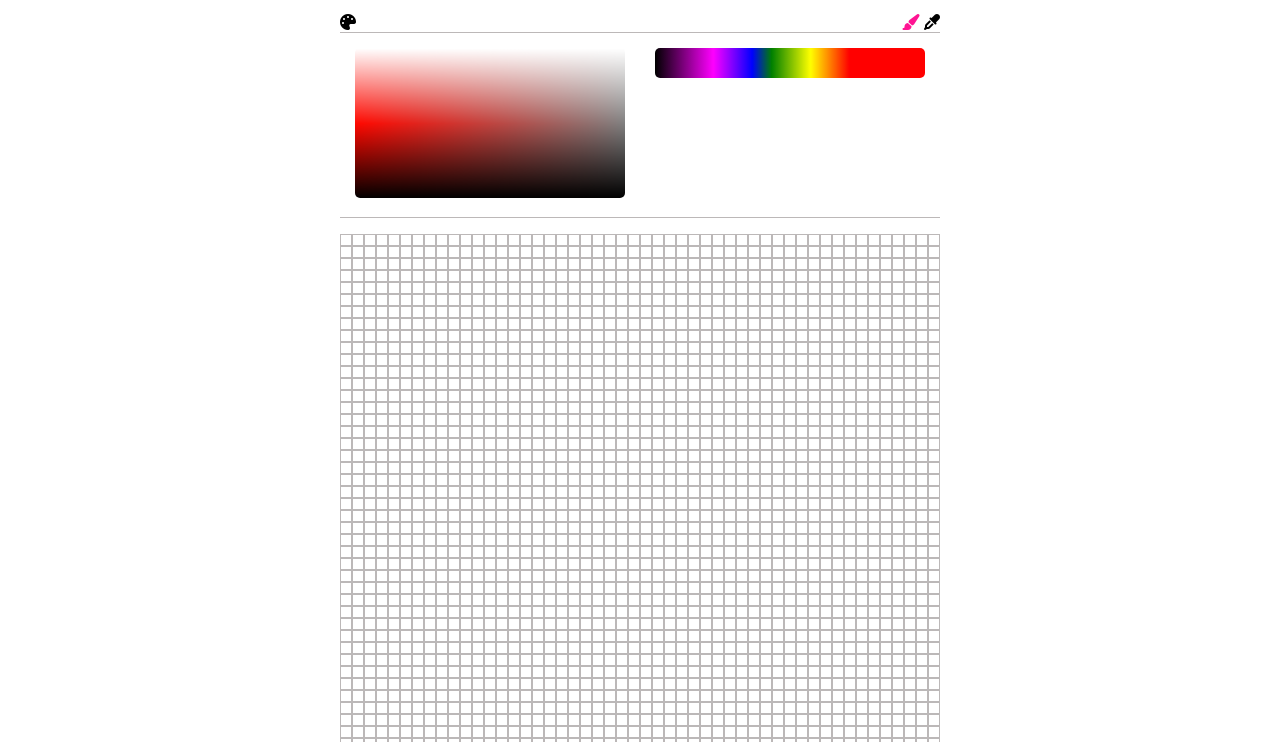
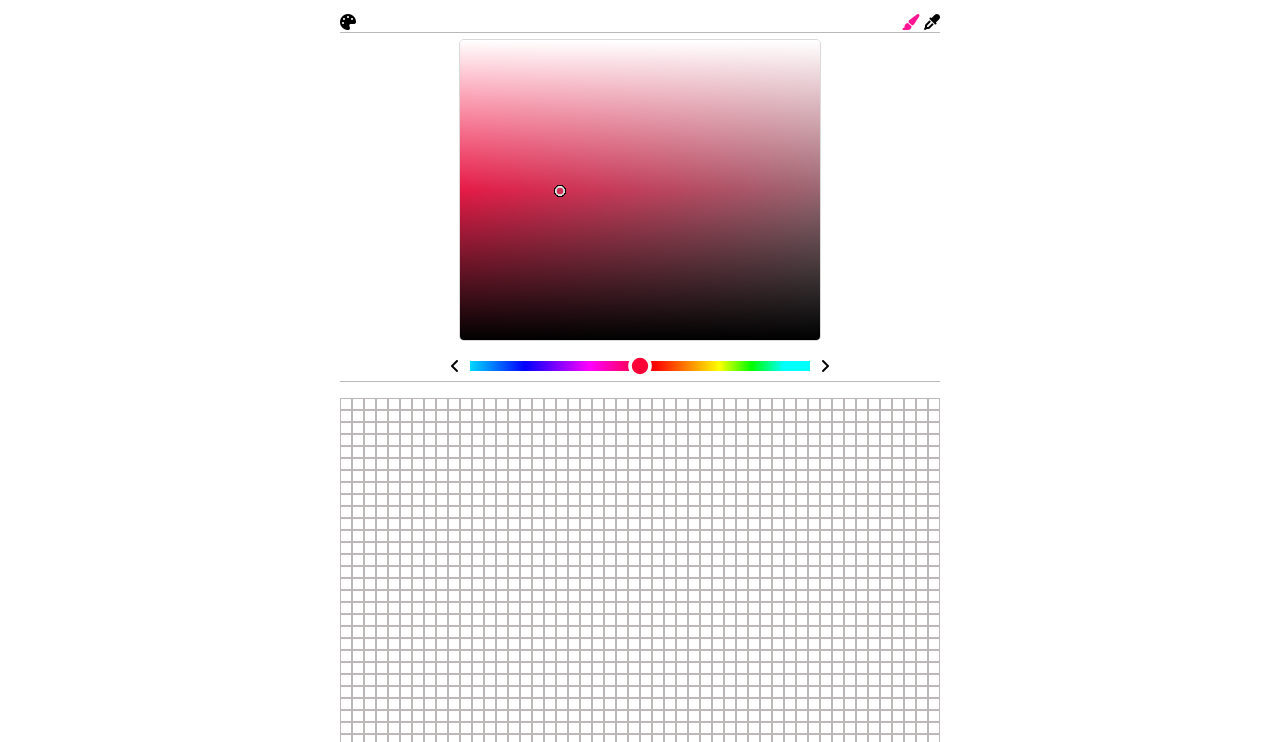
Before and after one commit to Anna21Tori/pixelart, a website: page frontend/index.html in a window 1280 px wide. Shown: the part 58-800 px from the top of the page. Drawn offline with nearby package versions, Linux system fonts and the light colour scheme; files that its build step writes are made by us from their sources; a web font is replaced by a local one.

Commit message:
rgb convert to hsl

```diff
--- a/frontend/index.html
+++ b/frontend/index.html
@@ -34,15 +34,17 @@
             </div>
             <div id="color-picker">
                 <div id="col-1">
-                    <canvas id="color"></canvas>
+                    <canvas width="360" height="300" id="color"></canvas>
                 </div>
                 <div id="col-2">
                     <div id="adjust">
-                        <canvas id="rgb-wheel"></canvas>
+                        <i class='fas fa-angle-left' onclick="main.changePositionLeft()"></i>
+                        <canvas id="rgb-wheel" ondrag="main.dragStrokView(event)" width="360" height="30"></canvas>
+                        <i class='fas fa-angle-right' onclick="main.changePositionRight()"></i>
                     </div>
                 </div>
             </div>
-            <div id="canvas">
+            <div>
                 <div id="table">
                 </div>
             </div>
@@ -52,6 +54,6 @@
             var main = Main;
             main.init(document.getElementById("table"));
             main.rgbWheel();
-            main.colorCanvas();
+           // main.drawCanvas();
         </script>
 </html>
--- a/frontend/js/main.js
+++ b/frontend/js/main.js
@@ -1,6 +1,15 @@
 var Main = {
     table: null,
     pixels: [],
+    stroke:{
+        x:0,
+        defaultWidth:360,
+        defaultHeight:30,
+        r:0,
+        g:0,
+        b:0,
+        hsl:[0,0,0]
+    },
     init : function(table){
             this.enabledBrush();
             this.table = document.getElementById("table");
@@ -78,33 +87,131 @@ var Main = {
         color: col
         }
     },
-    rgbWheel: function(){
+    initColorPicker: function(){
+         window.addEventListener('mousemove', function (e) {
+           console.log(e.pageX, e.pageY)
+        })
+    },
+    rgbWheel: function(repaint = false){
         var c = document.getElementById("rgb-wheel");
         var ctx = c.getContext("2d");
         var canvasInfo = c.getBoundingClientRect();
+        ctx.clearRect(0, 0, c.width, c.height);
+        var grd = ctx.createLinearGradient(0, 0, c.offsetWidth*0.9, 0);
+        grd.addColorStop(0, "rgb(0,255,255)");
+        grd.addColorStop("0.2", "rgb(0,0,255)");
+        grd.addColorStop("0.4", "rgb(255,0,255)");
+        grd.addColorStop("0.6", "rgb(255, 0, 0)");
 
-        var grd = ctx.createLinearGradient(0, 0, c.offsetWidth*0.8, 0);
-        grd.addColorStop(0, "black");
-        grd.addColorStop("0.3", "magenta");
-        grd.addColorStop("0.5", "blue");
-        grd.addColorStop("0.6", "green");
-        grd.addColorStop("0.8", "yellow");
-        grd.addColorStop(1, "red");
+        grd.addColorStop("0.8", "rgb(255,255,0)");
+        grd.addColorStop("0.9", "rgb(0,255,0)");
+        grd.addColorStop(1, "rgb(0,255,255)");
 
         ctx.fillStyle = grd;
-        ctx.fillRect(0, 0, c.width, c.height);
+        var start = this.stroke.defaultHeight/3
+        ctx.fillRect(start, c.height/3, c.width - (2*start), c.height - (2*c.height/3));
+        this.drawdefaultView(ctx, canvasInfo, !repaint)
     },
-    colorCanvas: function(){
+    drawCanvas: function(){
         var c = document.getElementById("color");
         var ctx = c.getContext("2d");
         var canvasInfo = c.getBoundingClientRect();
-        var hue = 2;
+        ctx.clearRect(0, 0, c.width, c.height);
+        this.convertRGBToHSL();
+        var hue = this.stroke.hsl[0];
+        console.log("hue:"+ this.stroke.hsl[0]," ", this.stroke.x);
         for(var row=0; row<c.height; row++){
-            var grad = ctx.createLinearGradient(0, 0, c.width,0);
-            grad.addColorStop(0, 'hsl('+hue+', 100%, '+(100-((100*row)/c.height))+'%)');
+            var grad = ctx.createLinearGradient(0, 0, c.width,c.height);
+            grad.addColorStop(0, 'rgb(255, 255, 255)');
+            grad.addColorStop("0.0001", 'hsl('+hue+', 100%, '+(100-((100*row)/c.height))+'%)');
             grad.addColorStop(1, 'hsl('+hue+', 0%, '+(100-((100*row)/c.height))+'%)');
             ctx.fillStyle=grad;
             ctx.fillRect(0, row, c.width, 1);
+            this.drawColorView(ctx, canvasInfo, 100, 0.4, true);
       }
+    },
+    drawdefaultView: function(ctx, info, firstDraw = false){
+        if(firstDraw)
+            this.stroke.x = info.width/2;
+        this.drawColorView(ctx, info, this.stroke.x)
+        this.drawCanvas();
+        if(firstDraw)
+            this.rgbWheel(true);
+    },
+    drawColorView: function(ctx, info, targetX, scale=1, drawDoubleBorder= false){
+        ctx.beginPath();
+        ctx.lineWidth = (this.stroke.defaultWidth*0.01)*scale;
+        ctx.strokeStyle = "rgb(255, 255, 255)"
+        ctx.fillStyle = this.getColor(ctx, targetX, info.height/2);
+        ctx.arc(targetX, info.height/2, (this.stroke.defaultHeight/3)*scale, 0, 2 * Math.PI);
+        ctx.fill();
+        ctx.stroke();
+        if(drawDoubleBorder){
+             ctx.strokeStyle = "rgb(0, 0,0)"
+            ctx.lineWidth = (this.stroke.defaultWidth*0.001)*scale;
+             ctx.arc(targetX, info.height/2, ((this.stroke.defaultHeight/3)*scale)+(this.stroke.defaultWidth*0.01)*scale, 0, 2 * Math.PI);
+            ctx.stroke();
+        }
+    },
+    dragStrokView: function(e){
+        console.log(e.clientX, e.clientY);
+    },
+    changePositionLeft: function(){
+        this.stroke.x--;
+        if(this.stroke.x < 2*this.stroke.defaultHeight/3)
+            this.stroke.x = 2*this.stroke.defaultHeight/3;
+        this.rgbWheel(true);
+
+    },
+    changePositionRight: function(){
+        console.log(this.stroke.x);
+        this.stroke.x++;
+        if(this.stroke.x > this.stroke.defaultWidth-(2*this.stroke.defaultHeight/3))
+            this.stroke.x = this.stroke.defaultWidth-(2*this.stroke.defaultHeight/3);
+        this.rgbWheel(true);
+    },
+    getColor: function(ctx, x, y, width = 1, height = 1){
+        var imgData = ctx.getImageData(x, y, width, height);
+        this.stroke.r = imgData.data[0];
+        this.stroke.g = imgData.data[1];
+        this.stroke.b = imgData.data[2];
+        console.log("rgb("+imgData.data[0]+", "+imgData.data[1]+", "+imgData.data[2]+")")
+        return "rgb("+imgData.data[0]+", "+imgData.data[1]+", "+imgData.data[2]+")";
+    },
+    convertRGBToHSL: function(){
+        var r = this.stroke.r / 255;
+    var g = this.stroke.g / 255;
+    var b =this.stroke.b / 255;
+
+    var maxColor = Math.max(r,g,b);
+    var minColor = Math.min(r,g,b);
+    //Calculate L:
+    var L = (maxColor + minColor) / 2 ;
+    var S = 0;
+    var H = 0;
+    if(maxColor != minColor){
+        //Calculate S:
+        if(L < 0.5){
+            S = (maxColor - minColor) / (maxColor + minColor);
+        }else{
+            S = (maxColor - minColor) / (2.0 - maxColor - minColor);
+        }
+        //Calculate H:
+        if(r == maxColor){
+            H = (g-b) / (maxColor - minColor);
+        }else if(g == maxColor){
+            H = 2.0 + (b - r) / (maxColor - minColor);
+        }else{
+            H = 4.0 + (r - g) / (maxColor - minColor);
+        }
     }
+
+    L = L * 100;
+    S = S * 100;
+    H = H * 60;
+    if(H<0){
+        H += 360;
+    }
+    this.stroke.hsl = [H, S, L];
 }
+}
--- a/frontend/scss/styles.scss
+++ b/frontend/scss/styles.scss
@@ -5,8 +5,8 @@
 $color-primary: rgb(255, 20, 147);
 $color-fonts: rgb(0, 0, 0);
 $margin: 1em;
-$canvas-width: 300px;
 $canvas-height:300px;
+$base-width:600px;
 *{
     font-family: sans-serif;
 }
@@ -37,8 +37,10 @@ nav{
 #main{
     margin:$margin;
     display: flex;
-    flex-direction: column;
+    flex-direction:column;
     align-items: center;
+    justify-content: space-around;
+
 }
 
 #table{
@@ -66,28 +68,28 @@ nav{
 }
 
 #color-picker{
-    width:$canvas-width*2;
+    width:$base-width;
     display: flex;
-    flex-direction: row;
+    flex-direction: column;
+    justify-content: center;
+    align-items: center;
     border-bottom: 1px solid rgb(188, 184, 184);
+
     @for $i from 1 to 3{
         #col-#{$i}{
-
-         width: $canvas-width*0.90;
-        padding: $canvas-width*0.05;
-            div{
-                 width: $canvas-width*0.90;
-            }
+            padding-top: $base-width* 0.01;
         }
-    }
-
-    canvas{
-       width: $canvas-width*0.90;
-       height: $canvas-height*0.1;
-       border-radius: 5px;
     }
 }
 
 #color{
-    height: $canvas-height*0.5 !important;
+
+    border-radius: 5px;
+    border:solid 1px mix(rgb(0, 0, 0), rgb(255, 255, 255), 15);
 }
+
+#adjust{
+    display: flex;
+    flex-direction: row;
+    align-items: center;
+}
```
Lines whose indentation alone changed are shown as unchanged.
